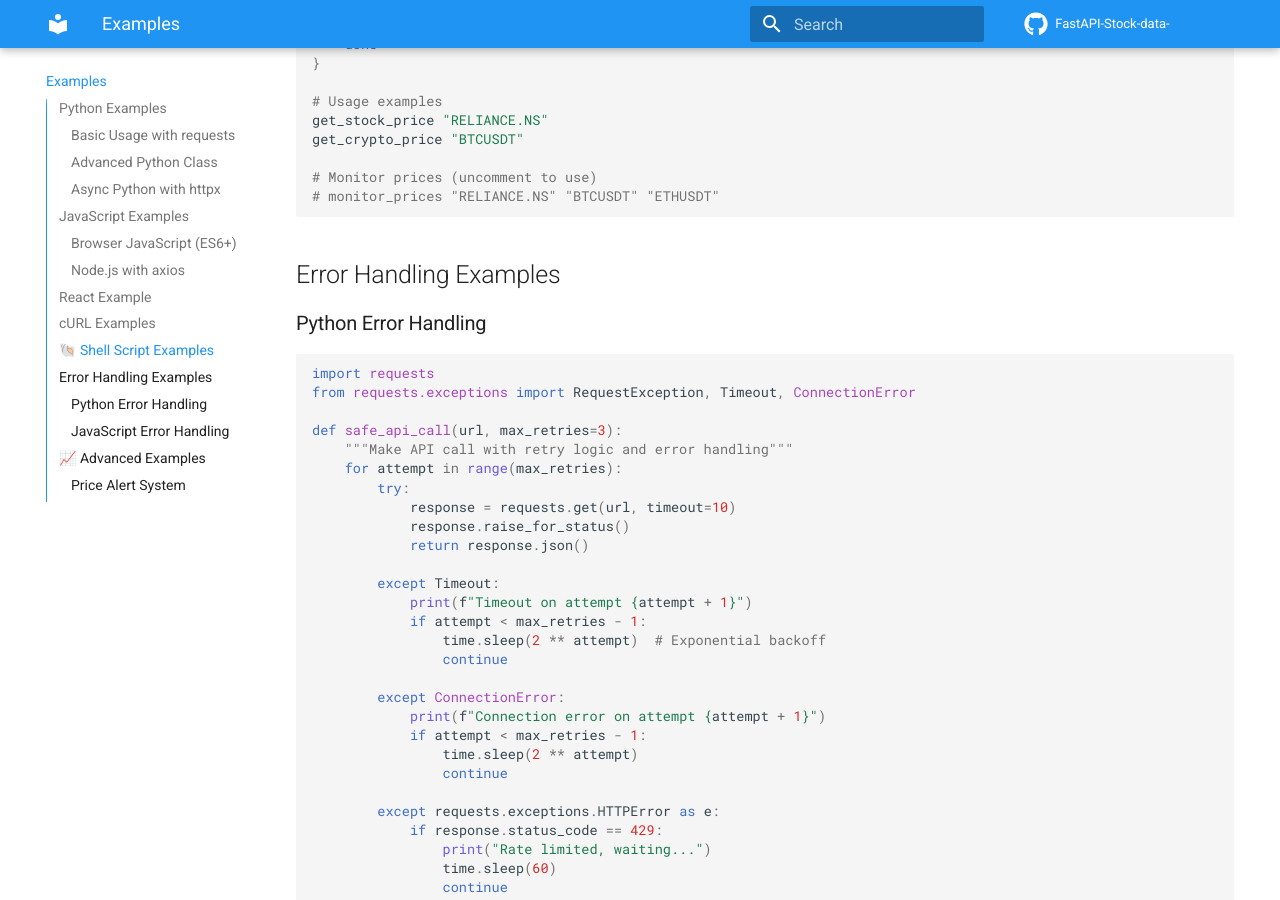
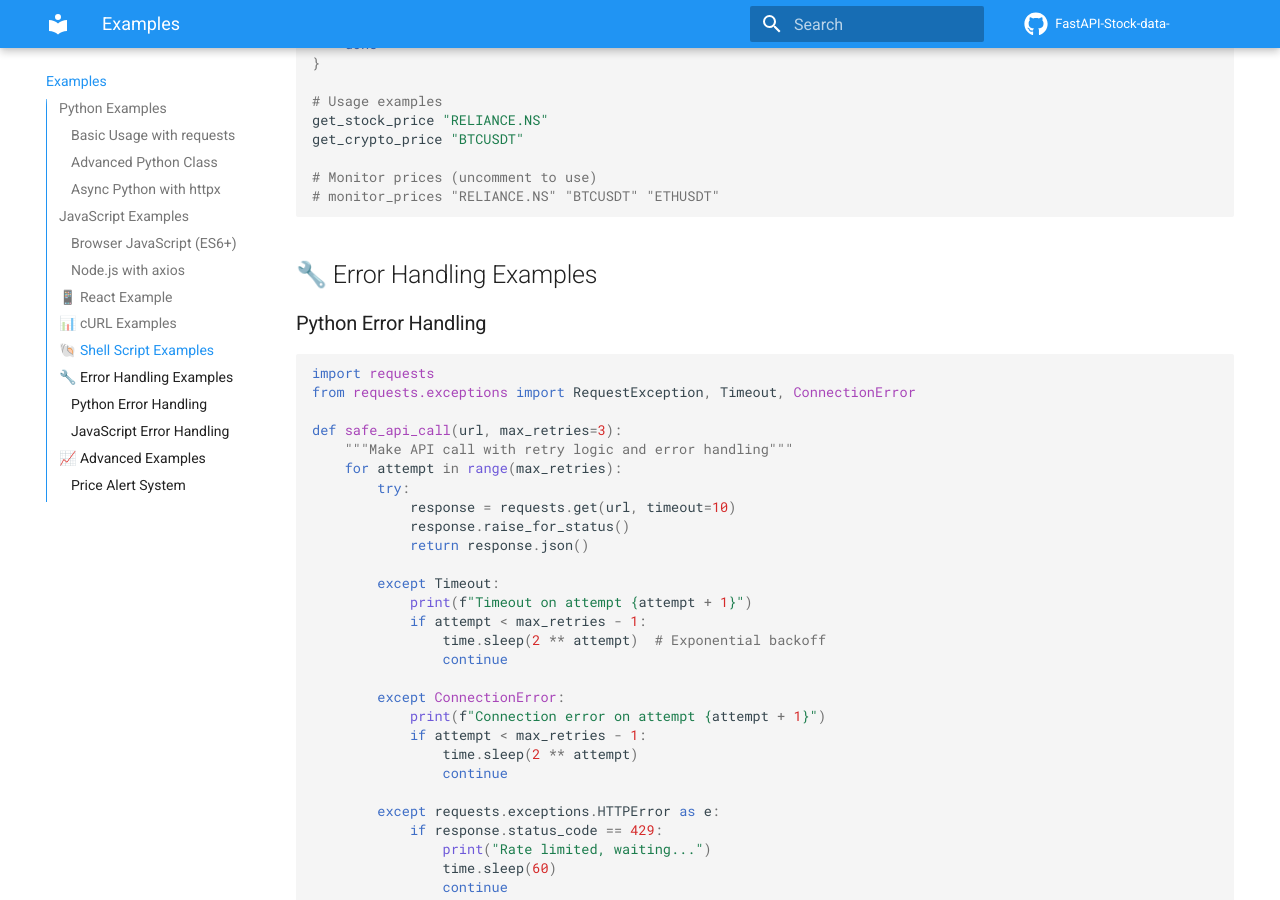
Before and after one commit to OMCHOKSI108/FastAPI-Stock-data-, an MkDocs documentation site: the page built from docs/examples.md, in a window 1280 px wide and 900 px high, scrolled down 13210 px. Built offline with MkDocs 1.6.1 and Material for MkDocs 9.7.7, drawn with Linux system fonts in a browser that asks for light colours; comment, search, counter and statistics services are not loaded; some of the changed text lies outside the part shown.

````diff
--- a/docs/examples.md
+++ b/docs/examples.md
@@ -534,7 +534,7 @@ if (require.main === module) {
 module.exports = StockCryptoAPI;
 ```
 
-## React Example
+## 📱 React Example
 
 ```jsx
 import React, { useState, useEffect } from 'react';
@@ -603,7 +603,7 @@ function CryptoDashboard() {
 export default CryptoDashboard;
 ```
 
-## cURL Examples
+## 📊 cURL Examples
 
 ```bash
 # Health check
@@ -687,7 +687,7 @@ get_crypto_price "BTCUSDT"
 # monitor_prices "RELIANCE.NS" "BTCUSDT" "ETHUSDT"
 ```
 
-## Error Handling Examples
+## 🔧 Error Handling Examples
 
 ### Python Error Handling
 
````
Also changed, not shown: 2 other files.
